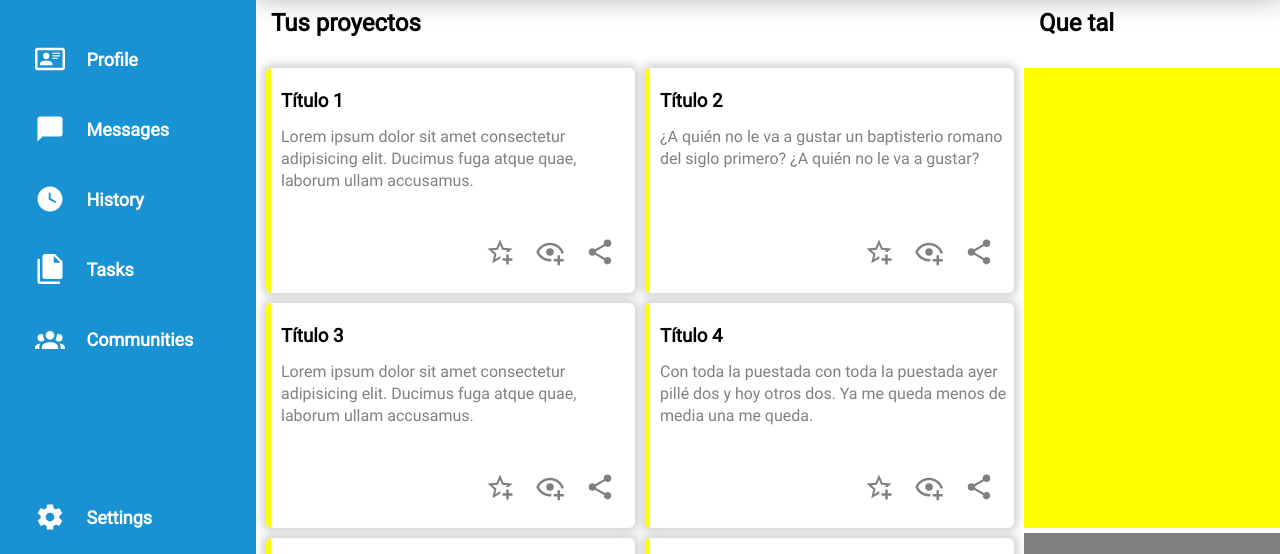
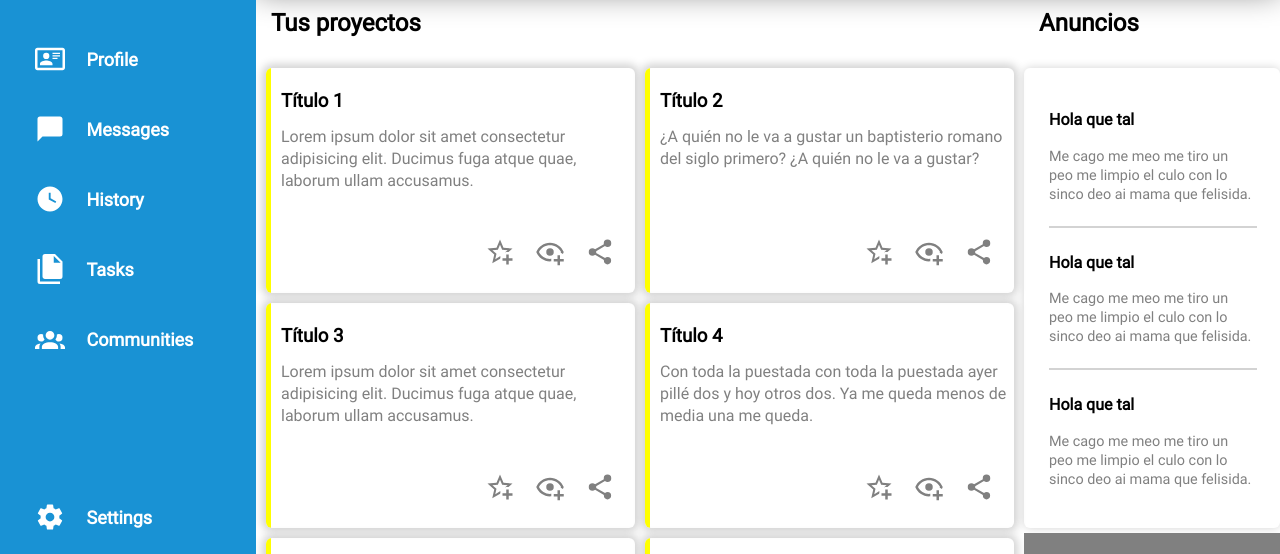
Before and after one commit to jesusfonser/admin-dashboard, a plain HTML site: page index.html in a window 1280 px wide. Shown: the part 181-735 px from the top of the page. Drawn offline with Linux system fonts and the light colour scheme.

Commit message:
Termina seccion anuncios

```diff
--- a/index.html
+++ b/index.html
@@ -1,5 +1,6 @@
 <!DOCTYPE html>
 <html lang="en">
+
 <head>
     <meta charset="utf-8">
     <link rel="stylesheet" href="style.css">
@@ -10,7 +11,8 @@
     <div class="sidebar">
         <div class="sidebar-logo">
             <img class="dash" src="./images/view-dashboard.svg">
-                   <span style="font-size: 24px;">Dashboard</span></div>
+            <span style="font-size: 24px;">Dashboard</span>
+        </div>
         <div class="sidebar-main">
             <ul>
                 <li><img class="bulletimg" src="./images/home.svg">
@@ -75,7 +77,8 @@
                 <div class="main-grid-carta">
                     <div class="carta-franja"></div>
                     <h3 class="carta-title">Título 1</h3>
-                            <p class="carta-texto">Lorem ipsum dolor sit amet consectetur adipisicing elit. Ducimus fuga atque quae, laborum ullam accusamus.
+                    <p class="carta-texto">Lorem ipsum dolor sit amet consectetur adipisicing elit. Ducimus fuga atque
+                        quae, laborum ullam accusamus.
                     </p>
                     <div class="carta-iconos">
                         <img class="bulletimg" src="./images/star-plus-outline.svg">
@@ -98,7 +101,8 @@
                 <div class="main-grid-carta">
                     <div class="carta-franja"></div>
                     <h3 class="carta-title">Título 3</h3>
-                            <p class="carta-texto">Lorem ipsum dolor sit amet consectetur adipisicing elit. Ducimus fuga atque quae, laborum ullam accusamus.
+                    <p class="carta-texto">Lorem ipsum dolor sit amet consectetur adipisicing elit. Ducimus fuga atque
+                        quae, laborum ullam accusamus.
                     </p>
                     <div class="carta-iconos">
                         <img class="bulletimg" src="./images/star-plus-outline.svg">
@@ -121,7 +125,8 @@
                 <div class="main-grid-carta">
                     <div class="carta-franja"></div>
                     <h3 class="carta-title">Título 5</h3>
-                            <p class="carta-texto">Never gonna give you up, never gonna let you down, never gonna nosequé and desert you.
+                    <p class="carta-texto">Never gonna give you up, never gonna let you down, never gonna nosequé and
+                        desert you.
                     </p>
                     <div class="carta-iconos">
                         <img class="bulletimg" src="./images/star-plus-outline.svg">
@@ -132,7 +137,8 @@
                 <div class="main-grid-carta">
                     <div class="carta-franja"></div>
                     <h3 class="carta-title">Título 6</h3>
-                            <p class="carta-texto">Lorem ipsum dolor sit amet consectetur adipisicing elit. Ducimus fuga atque quae, laborum ullam accusamus.
+                    <p class="carta-texto">Lorem ipsum dolor sit amet consectetur adipisicing elit. Ducimus fuga atque
+                        quae, laborum ullam accusamus.
                     </p>
                     <div class="carta-iconos">
                         <img class="bulletimg" src="./images/star-plus-outline.svg">
@@ -143,10 +149,32 @@
             </div>
         </div>
         <div class="main-side">
-                <h2>Que tal</h2>
-                <div class="main-side-1"></div>
+            <h2>Anuncios</h2>
+            <div class="main-side-1">
+                <div class="anuncio">
+                    <span>Hola que tal</span>
+                    <p>Me cago me meo me tiro un peo me limpio el culo con lo sinco deo
+                        ai mama que felisida.
+                    </p>
+                </div>
+                <hr>
+                <div class="anuncio">
+                    <span>Hola que tal</span>
+                    <p>Me cago me meo me tiro un peo me limpio el culo con lo sinco deo
+                        ai mama que felisida.
+                    </p>
+                </div>
+                <hr>
+                <div class="anuncio">
+                    <span>Hola que tal</span>
+                    <p>Me cago me meo me tiro un peo me limpio el culo con lo sinco deo
+                        ai mama que felisida.
+                    </p>
+                </div>
+            </div>
             <div class="main-side-2"></div>
         </div>
     </div>
 </body>
+
 </html>
--- a/style.css
+++ b/style.css
@@ -131,7 +131,39 @@ h2{
 }
 
 .main-side-1{
-    background-color: yellow;
+    box-shadow: 0px 0px 10px lightgrey;
+    border-radius: 6px;
+    display: grid;
+    grid-template-rows: 1fr 18px 1fr 18px 1fr;
+    padding: 25px;
+}
+
+.anuncio{
+    display: grid;
+    padding-top: 15px;
+    padding-bottom: 15px;
+    align-content: space-between;
+}
+
+.anuncio > span{
+    font-weight: bold;
+
+}
+
+.anuncio > p{
+    font-size: 0.9rem;
+    color: grey;
+    margin: 0;
+}
+
+hr{
+    border: 1px solid lightgrey;
+    width: 100%;
+    align-self: end;
+}
+
+#hrinv{
+   border: 0px solid white;
 }
 
 .main-side-2{
```
Lines whose indentation alone changed are shown as unchanged.
